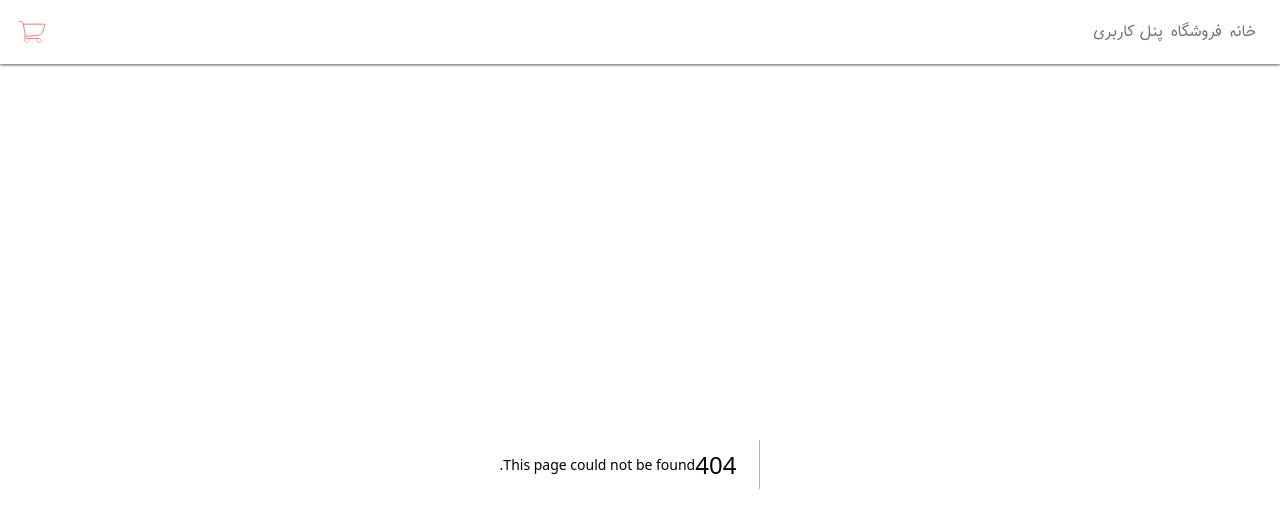
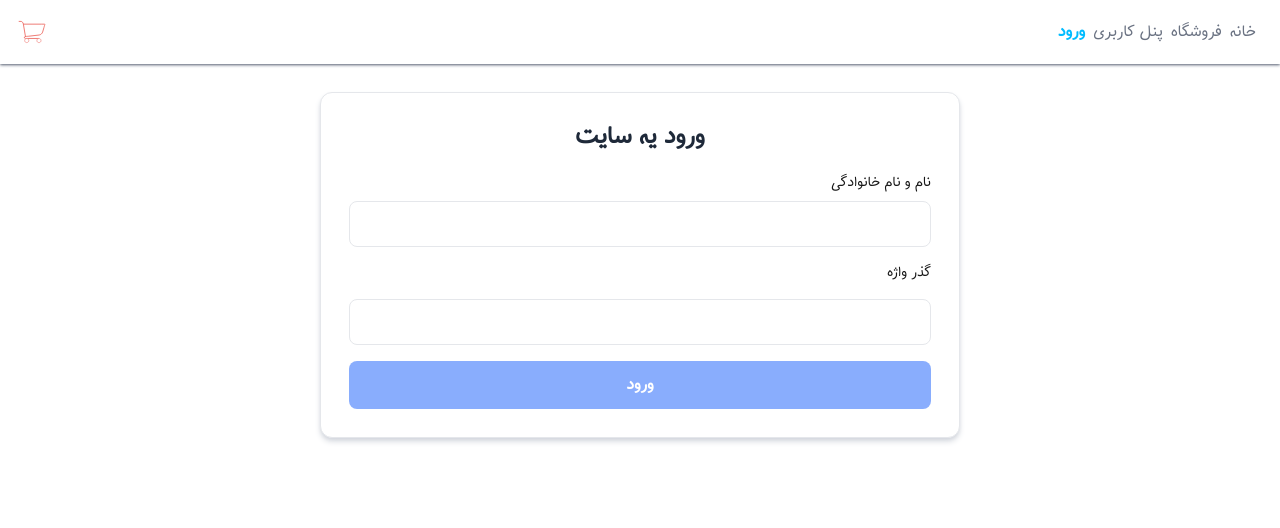
Before and after one commit to behzadPiri/onlineShop, a Next.js app: page /login in a window 1280 px wide. Before the commit this address had no page. Shown: the top 528 px of the page. Built offline with nearby package versions, Linux system fonts and the light colour scheme.

Commit message:
create login page and form login and middleware

```diff
--- /dev/null
+++ b/app/login/page.tsx
@@ -0,0 +1,18 @@
+import {FormLogin} from "@/public/components";
+
+const Page = () => {
+    return (
+        <div
+            className="mt-12 sm:mt-7 w-10/12 bg-white md:w-2/3 lg:w-1/2 mx-auto border border-gray-200 rounded-xl shadow-md shadow-gray-300 ">
+            <div className="p-4 sm:p-7">
+                <div className="text-center">
+                    <h1 className="block text-2xl font-bold text-gray-800 ">ورود یه سایت</h1>
+                </div>
+
+                <FormLogin/>
+
+            </div>
+        </div>
+    );
+};
+export default Page
--- /dev/null
+++ b/middleware.ts
@@ -0,0 +1,16 @@
+import type {NextRequest} from 'next/server'
+import {NextResponse} from 'next/server'
+
+
+export const middleware=(request: NextRequest)=> {
+    const token = request.cookies.get("token")?.value
+    if (token) {
+        return NextResponse.next()
+    }
+    return NextResponse.redirect(new URL('/login', request.url))
+}
+
+
+export const config = {
+    matcher: '/dashboard/:path*',
+}
--- a/package.json
+++ b/package.json
@@ -10,6 +10,7 @@
   },
   "dependencies": {
     "axios": "^1.8.4",
+    "js-cookie": "^3.0.5",
     "json-server": "^0.17.4",
     "next": "15.3.0",
     "react": "^19.0.0",
@@ -18,6 +19,7 @@
   },
   "devDependencies": {
     "@tailwindcss/postcss": "^4",
+    "@types/js-cookie": "^3.0.6",
     "@types/node": "^20",
     "@types/react": "^19",
     "@types/react-dom": "^19",
--- /dev/null
+++ b/public/components/formLogin/formLogin.tsx
@@ -0,0 +1,80 @@
+"use client"
+import Cookies from "js-cookie";
+
+import {useState} from "react";
+import {redirect} from "next/navigation";
+
+const FormLogin = () => {
+
+    const [fullName, setFullName] = useState("")
+    const [password, setPassword] = useState("")
+
+
+    const isEnable = Boolean(fullName) && Boolean(password)
+
+
+    const handleSubmit = () => {
+
+        const response = {
+            token: "dbhkvdvlzh;jzu n9pzy8t4s^^#e9u084ytz4ty8tu4t4utzy4nu 84ta4at m4yta4yt;au44yt;u;dlzkvnzd;n",
+            expires:1
+        }
+        if (isEnable){
+            Cookies.set("token", response.token, {expires: response.expires});
+            redirect("/dashboard")
+        }
+
+    }
+
+    return (
+        <div className="mt-5">
+
+            <form>
+                <div className="grid gap-y-4">
+
+                    <div>
+                        <label htmlFor="fullName" className="block text-sm mb-2 ">نام و نام خانوادگی</label>
+                        <input
+                            type="text"
+                            id="fullName"
+                            name="fullName"
+                            value={fullName}
+                            onChange={(e) => setFullName(e.target.value)}
+                            className="py-2.5 sm:py-3 px-4 block w-full border-gray-200 rounded-lg sm:text-sm border
+                            focus:border-blue-500 focus:ring-blue-500 disabled:opacity-50 disabled:pointer-events-none "
+                            required
+                        />
+
+                    </div>
+
+
+                    <div className="flex flex-wrap justify-between items-center gap-2">
+                        <label htmlFor="password" className="block text-sm mb-2 ">گذر واژه</label>
+                        <input
+                            id="password"
+                            type="password"
+                            name="password"
+                            value={password}
+                            onChange={(e) => setPassword(e.target.value)}
+                            className="py-2.5 sm:py-3 px-4 block w-full border-gray-200 rounded-lg sm:text-sm border
+                            focus:border-blue-500 focus:ring-blue-500 disabled:opacity-50 disabled:pointer-events-none"
+                            required
+                        />
+                    </div>
+
+
+                    <button
+                        onClick={handleSubmit}
+                        disabled={!isEnable}
+                        className="w-full py-3 px-4 inline-flex justify-center items-center gap-x-2 text-base font-bold
+                        rounded-lg bg-blue-600 text-white hover:bg-blue-700 focus:outline-hidden focus:bg-blue-700
+                         disabled:opacity-50 disabled:cursor-no-drop cursor-pointer ">
+                        ورود
+                    </button>
+                </div>
+            </form>
+
+        </div>
+    );
+};
+export default FormLogin
--- a/public/components/index.tsx
+++ b/public/components/index.tsx
@@ -3,6 +3,7 @@ export {default as Navbar} from "./navbar/navbar";
 export {default as CardButton} from "./cardButton/cardButton";
 export {default as FormCreateProduct} from "./formCreateProduct/formCreateProduct";
 export {default as Pagination} from "./pagination/pagination";
+export {default as FormLogin} from "./formLogin/formLogin";
 
 
 
--- a/public/components/navbar/navbar.tsx
+++ b/public/components/navbar/navbar.tsx
@@ -2,10 +2,11 @@
 
 import Link from "next/link";
 import {Container} from "@/public/components";
-import {usePathname, useRouter, useSearchParams} from "next/navigation";
+import {redirect, usePathname, useRouter, useSearchParams} from "next/navigation";
 import {useShoppingCartContext} from "@/context/shoppingCartContext";
 import {useEffect, useState} from "react";
 import {debounceSearch} from "@/utils/debounceValidation";
+import Cookies from "js-cookie";
 
 const Navbar = () => {
 
@@ -14,6 +15,13 @@ const Navbar = () => {
     const [search, setSearch] = useState("")
     const router = useRouter()
     const searchParams = useSearchParams()
+    const token = Cookies.get("token");
+
+    const handleExitApp=()=>{
+        Cookies.remove("token");
+        redirect("/login")
+
+    }
 
 
     const navLinks = [
@@ -31,6 +39,11 @@ const Navbar = () => {
             id: 3,
             title: "پنل کاربری",
             link: "/dashboard"
+        },
+        {
+            id: 4,
+            title: "ورود",
+            link: "/login"
         },
     ];
 
@@ -83,7 +96,6 @@ const Navbar = () => {
                                 value={search}
                                 className="border border-gray-500 focus:border-1  rounded-lg focus:border-transparent focus:ring-blue-500 px-4 py-2"
                             />
-                            {/*<button onClick={handleSearch} className="bg-sky-500 p-2">send</button>*/}
                         </div>
                         <Link href={"/shopping-cart"} className="flex">
 
@@ -99,6 +111,15 @@ const Navbar = () => {
                                 height={32}
                             />
                         </Link>
+                        {
+                            token &&
+                            <button
+                                onClick={() => Cookies.remove("token")}
+                                className="cursor-pointer mx-1 text-red-800">
+                                خروج
+                            </button>
+                        }
+
                     </div>
                 </div>
 
```
Also changed, not shown: 1 other file (tests, documents, lock files or other folders).
